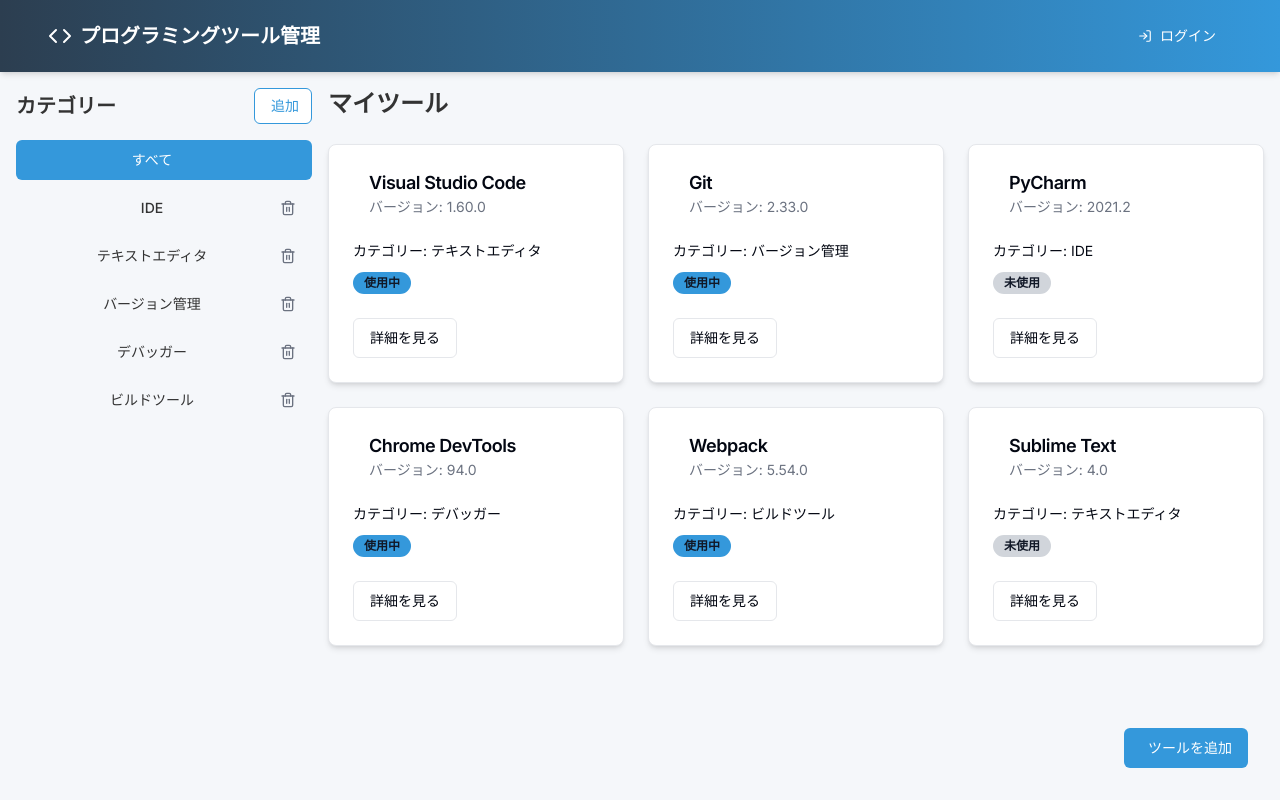
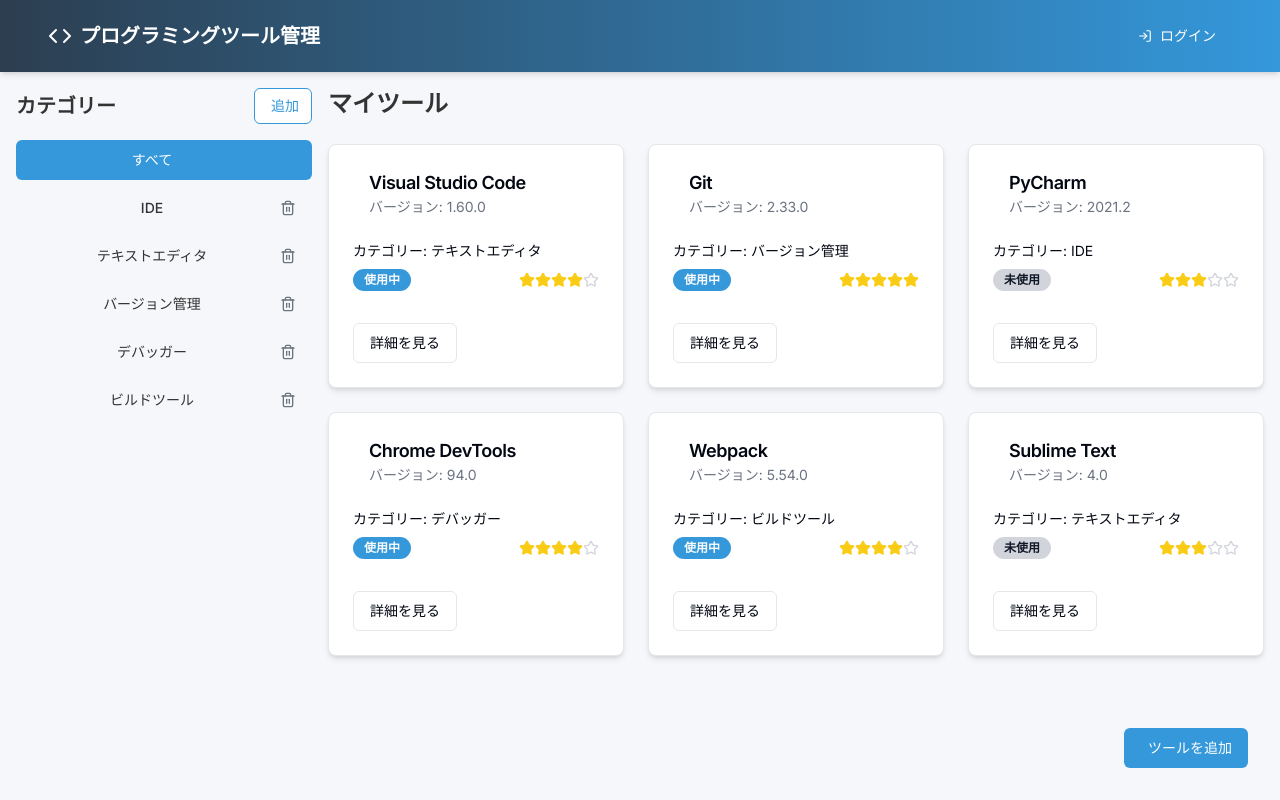
Before and after one commit to kanadomekei/tools-manager-app, a Next.js app in the folder frontend/: page / in a window 1280 px wide. Built offline with nearby package versions, Linux system fonts and the light colour scheme.

Commit message:
お気に入り度を示すように変更

```diff
--- a/frontend/src/app/page.tsx
+++ b/frontend/src/app/page.tsx
@@ -9,7 +9,8 @@
 import Header from '@/components/Header';
 import { Input } from "@/components/ui/input";
 import { Dialog, DialogContent, DialogHeader, DialogTitle, DialogFooter } from "@/components/ui/dialog";
-import { Trash2 } from 'lucide-react'; // Lucide Reactアイコンをインポート
+import { Trash2 } from 'lucide-react';
+import { Star } from 'lucide-react';
 
 function MainComponent() {
   const [selectedCategory, setSelectedCategory] = useState("all");
@@ -26,13 +27,14 @@
     { name: "ビルドツール", id: "build-tool" },
   ]);
 
-  const tools = [
+  const [tools, setTools] = useState([
     {
       name: "Visual Studio Code",
       version: "1.60.0",
       category: "テキストエディタ",
       status: "使用中",
       icon: "fas fa-code",
+      rating: 4,
     },
     {
       name: "Git",
@@ -40,6 +42,7 @@
       category: "バージョン管理",
       status: "使用中",
       icon: "fas fa-code-branch",
+      rating: 5,
     },
     {
       name: "PyCharm",
@@ -47,6 +50,7 @@
       category: "IDE",
       status: "未使用",
       icon: "fas fa-laptop-code",
+      rating: 3,
     },
     {
       name: "Chrome DevTools",
@@ -54,6 +58,7 @@
       category: "デバッガー",
       status: "使用中",
       icon: "fas fa-bug",
+      rating: 4,
     },
     {
       name: "Webpack",
@@ -61,6 +66,7 @@
       category: "ビルドツール",
       status: "使用中",
       icon: "fas fa-cogs",
+      rating: 4,
     },
     {
       name: "Sublime Text",
@@ -68,8 +74,9 @@
       category: "テキストエディタ",
       status: "未使用",
       icon: "fas fa-edit",
+      rating: 3,
     },
-  ];
+  ]);
 
   const filteredTools = selectedCategory === "all"
     ? tools
@@ -105,6 +112,27 @@
     }
   };
 
+  const handleRatingChange = (toolName: string, newRating: number) => {
+    setTools(prevTools =>
+      prevTools.map(tool =>
+        tool.name === toolName ? { ...tool, rating: newRating } : tool
+      )
+    );
+  };
+
+  const renderStars = (toolName: string, rating: number) => {
+    return Array(5).fill(0).map((_, i) => (
+      <Star
+        key={i}
+        className={cn(
+          "w-4 h-4 cursor-pointer",
+          i < rating ? "text-yellow-400 fill-current" : "text-gray-300"
+        )}
+        onClick={() => handleRatingChange(toolName, i + 1)}
+      />
+    ));
+  };
+
   return (
     <div className="min-h-screen bg-[#F5F7FA] font-roboto text-[#333333]">
       <Header />
@@ -134,10 +162,11 @@
             <ul>
               {categories.map((category) => (
                 <li key={category.id} className="mb-2 flex items-center">
+                  <div className="flex-grow relative">
                     <Button
                       variant="ghost"
                       className={cn(
-                      "flex-grow text-left pr-10 relative",
+                        "w-full text-left pr-10",
                         selectedCategory === category.id
                           ? "bg-[#3498DB] text-white"
                           : "hover:bg-[#3498DB] hover:bg-opacity-10"
@@ -145,6 +174,7 @@
                       onClick={() => setSelectedCategory(category.id)}
                     >
                       {category.name}
+                    </Button>
                     {category.id !== 'all' && (
                       <Button
                         variant="ghost"
@@ -158,7 +188,7 @@
                         <Trash2 className="h-4 w-4" />
                       </Button>
                     )}
-                  </Button>
+                  </div>
                 </li>
               ))}
             </ul>
@@ -188,14 +218,19 @@
                 </CardHeader>
                 <CardContent>
                   <p className="text-sm mb-2">カテゴリー: {tool.category}</p>
+                  <div className="flex items-center justify-between mb-2">
                     <Badge
-                    variant={tool.status === "���用中" ? "default" : "secondary"}
+                      variant={tool.status === "使用中" ? "default" : "secondary"}
                       className={cn(
                         tool.status === "使用中" ? "bg-[#3498DB]" : "bg-gray-300"
                       )}
                     >
                       {tool.status}
                     </Badge>
+                    <div className="flex">
+                      {renderStars(tool.name, tool.rating)}
+                    </div>
+                  </div>
                 </CardContent>
                 <CardFooter>
                   <Link href={`/tool/${encodeURIComponent(tool.name.replace(/ /g, '-'))}`} passHref>
```
Lines whose indentation alone changed are shown as unchanged.
